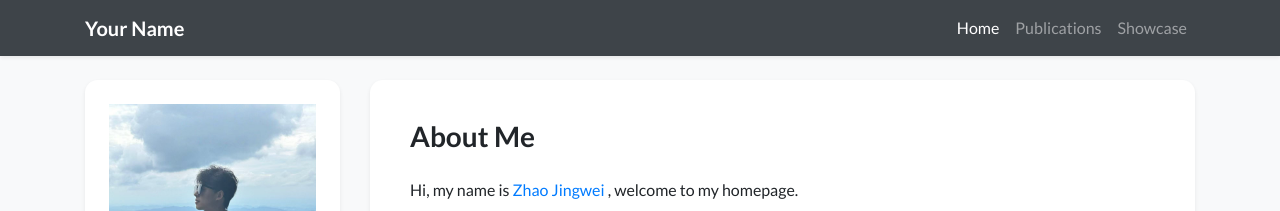
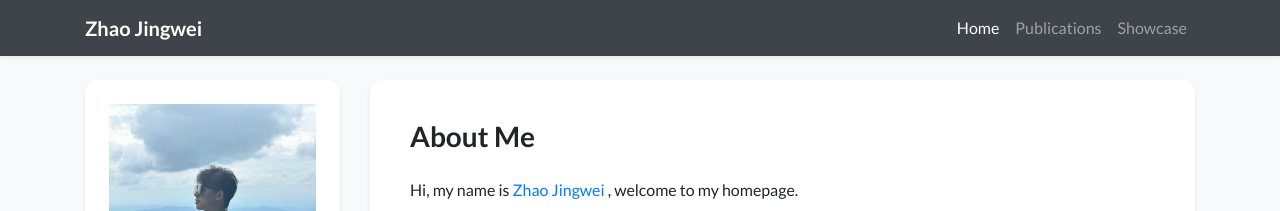
Before and after one commit to Jingwe-Zhao/jingwe-zhao.github.io, a Jekyll site: the page built from index.html, in a window 1280 px wide. Shown: the top 211 px of the page. Built offline with Jekyll 4.4.1, drawn with Linux system fonts in a browser that asks for light colours; nearby versions of some CDN libraries; a style sheet for code colours, icons or effects is not loaded.

Commit message:
Update profile.yml

```diff
--- a/_data/profile.yml
+++ b/_data/profile.yml
@@ -1,6 +1,6 @@
 primary_name: "Zhao Jingwei"
 secondary_name: ""
-navbar_name: "Your Name"
+navbar_name: "Zhao Jingwei"
 
 positions:
 - name: Ph.D. Student
```
